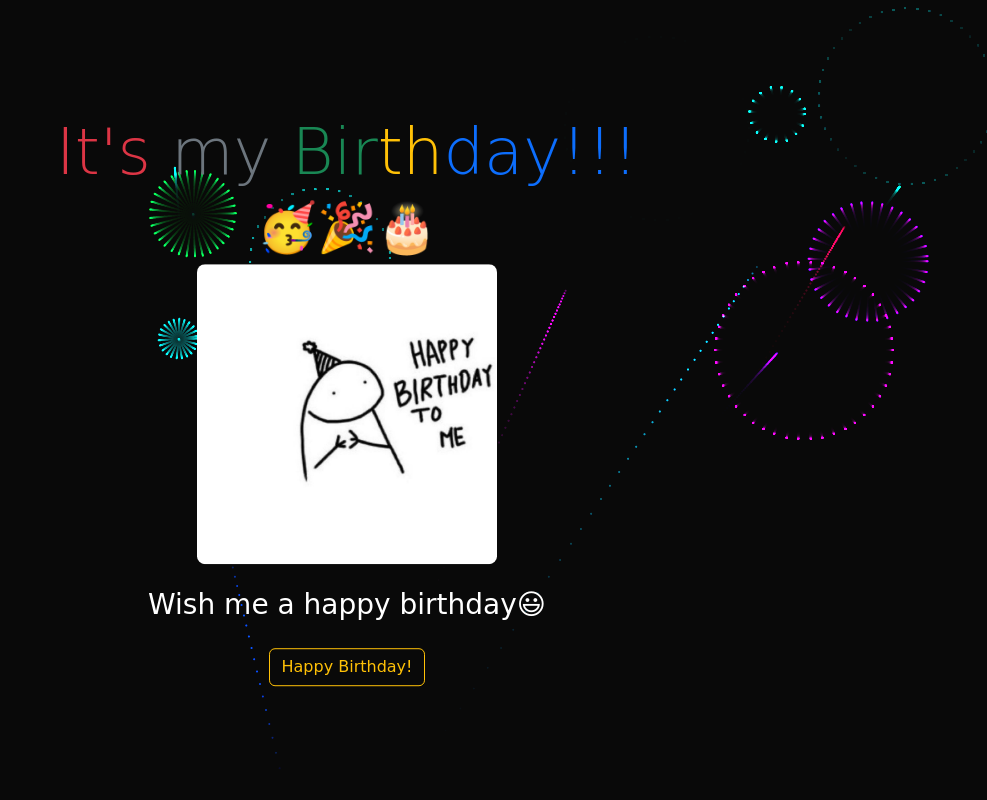
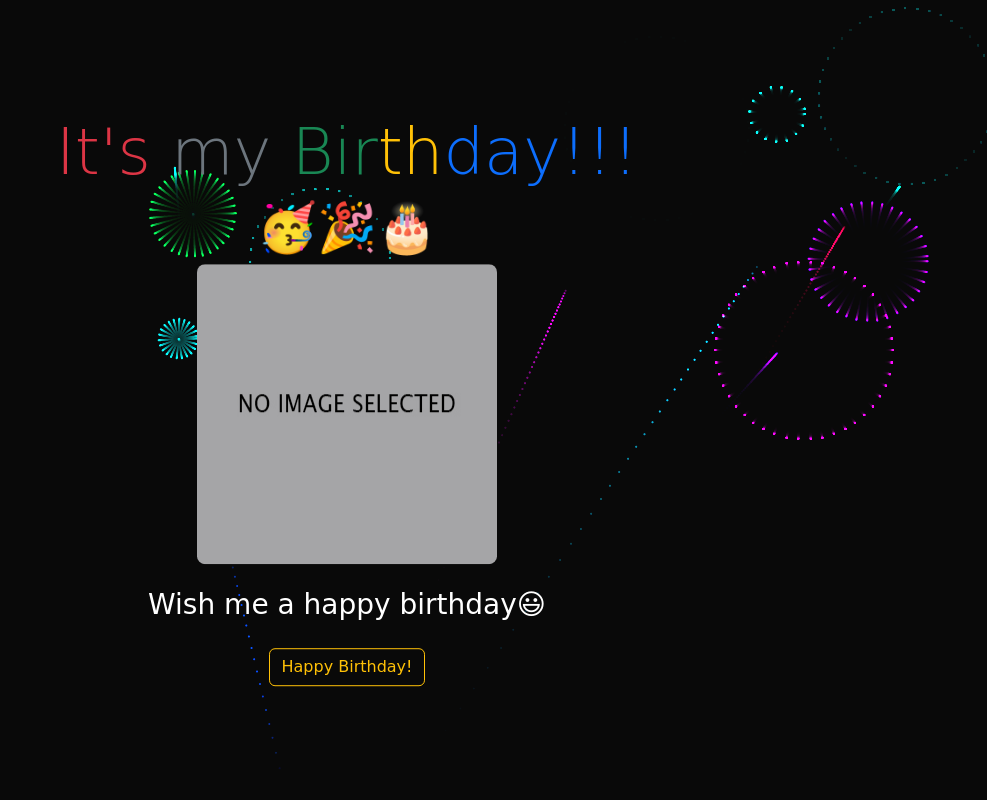
Before and after one commit to kelue/birthday-app, a Flask app: a page that uses templates/birthday.html in a window 1280 px wide. Shown: the whole page, without its empty margins (293-1280 px from the left). Run offline with Flask 2, Linux system fonts and the light colour scheme; parts of the project's set-up code (start-up, migrations or seed data) failed here and were passed over; some libraries are stand-ins or nearby versions; some web fonts are replaced.

Commit message:
add conditional image display

```diff
--- a/templates/birthday.html
+++ b/templates/birthday.html
@@ -20,7 +20,11 @@
         </div>
         <div class="row">
           <div class="col">
-            <img src="../static/media/cover.jpg" class="img-fluid rounded-3 img-max" alt="...">
+            {% if image %}
+            <img src="../static/users/{{ image.cover }}" class="img-fluid rounded-3 img-max" alt="...">
+            {% else %}
+            <img src="../static/users/form.jpg" class="img-fluid rounded-3 img-max" alt="...">
+            {% endif %}
           </div>
         </div>
         <div class="row">
@@ -42,7 +46,11 @@
         <form action="/thanks" method="post">
           <div class="modal-body">
             <div class="mb-3 d-flex justify-content-center">
-              <img src="../static/media/form.jpg" class="img-fluid rounded-3 img-max" alt="...">
+              {% if image %}
+              <img src="../static/users/{{ image.form }}" class="img-fluid rounded-3 img-max" alt="...">
+              {% else %}
+              <img src="../static/users/form.jpg" class="img-fluid rounded-3 img-max" alt="...">
+              {% endif %}
             </div>
               {% if error %}
                   <p class="text-danger">{{ error }}</p>
```
Also changed, not shown: templates/thankyou.html (+5 -2 lines).
